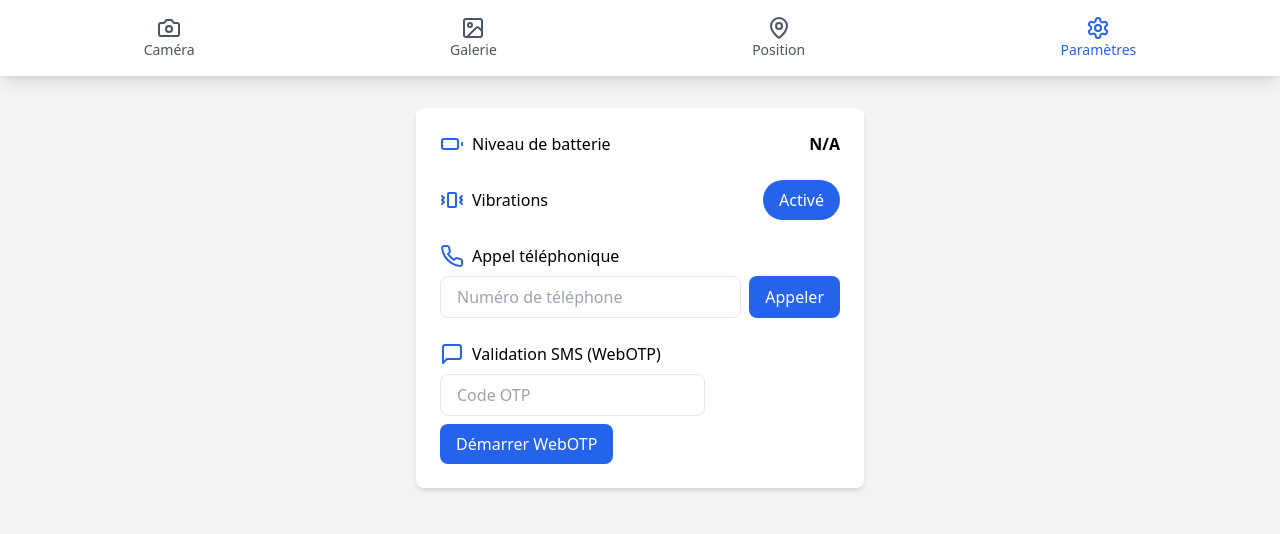
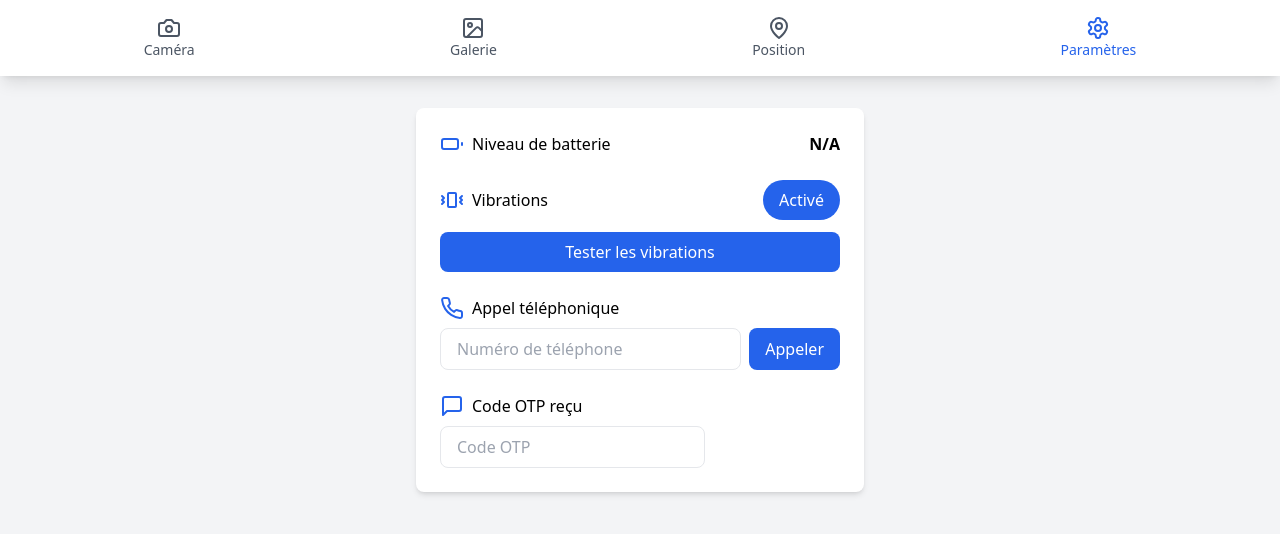
Before and after one commit to YaelBusser/pwa, a React (Vite) app: page /settings in a window 1280 px wide. Shown: the top 534 px of the page. Built offline with nearby package versions, Linux system fonts and the light colour scheme.

Commit message:
:bug: test notifs pr android

```diff
--- a/src/components/Settings.tsx
+++ b/src/components/Settings.tsx
@@ -3,9 +3,8 @@ import { useApp } from "../context/AppContext";
 import { Battery, Phone, Vibrate, MessageSquare } from "lucide-react";
 
 const Settings = () => {
-    const { batteryLevel, isVibrationEnabled, toggleVibration, startWebOTPListener } = useApp();
+    const { batteryLevel, isVibrationEnabled, toggleVibration, testVibration, otp } = useApp();
     const [phoneNumber, setPhoneNumber] = useState("");
-    const [otp, setOtp] = useState("");
 
     const handleCall = () => {
         if (phoneNumber) {
@@ -15,6 +14,7 @@ const Settings = () => {
 
     return (
         <div className="max-w-md mx-auto bg-white rounded-lg shadow-md p-6 space-y-6">
+            {/* Niveau de batterie */}
             <div className="flex items-center justify-between">
                 <div className="flex items-center">
                     <Battery className="h-6 w-6 text-blue-600 mr-2" />
@@ -25,6 +25,8 @@ const Settings = () => {
                 </span>
             </div>
 
+            {/* Vibrations */}
+            <div className="flex flex-col space-y-3">
                 <div className="flex items-center justify-between">
                     <div className="flex items-center">
                         <Vibrate className="h-6 w-6 text-blue-600 mr-2" />
@@ -37,7 +39,15 @@ const Settings = () => {
                         {isVibrationEnabled ? "Activé" : "Désactivé"}
                     </button>
                 </div>
+                <button
+                    onClick={testVibration}
+                    className="px-4 py-2 bg-blue-600 text-white rounded-lg"
+                >
+                    Tester les vibrations
+                </button>
+            </div>
 
+            {/* Appel téléphonique */}
             <div className="space-y-2">
                 <div className="flex items-center">
                     <Phone className="h-6 w-6 text-blue-600 mr-2" />
@@ -63,22 +73,15 @@ const Settings = () => {
             <div className="space-y-2">
                 <div className="flex items-center">
                     <MessageSquare className="h-6 w-6 text-blue-600 mr-2" />
-                    <span>Validation SMS (WebOTP)</span>
+                    <span>Code OTP reçu</span>
                 </div>
                 <input
                     type="text"
                     value={otp}
-                    onChange={(e) => setOtp(e.target.value)}
                     placeholder="Code OTP"
                     className="flex-1 px-4 py-2 border rounded-lg"
-                    autoComplete="one-time-code"
+                    readOnly
                 />
-                <button
-                    onClick={startWebOTPListener}
-                    className="px-4 py-2 bg-blue-600 text-white rounded-lg"
-                >
-                    Démarrer WebOTP
-                </button>
             </div>
         </div>
     );
```
Lines whose indentation alone changed are shown as unchanged.
